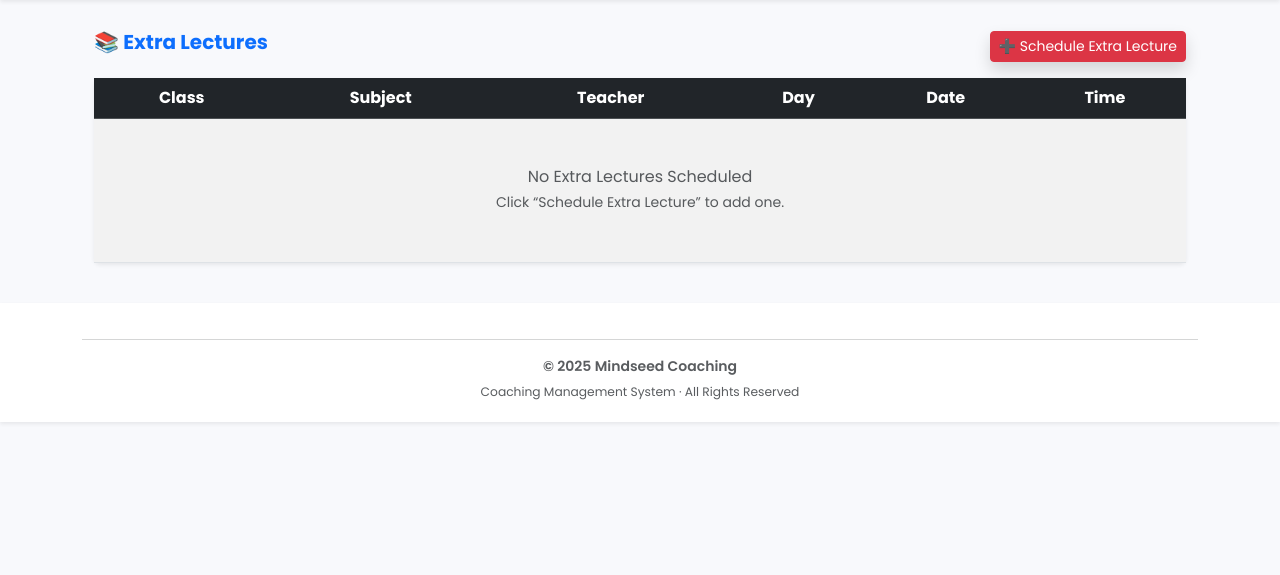
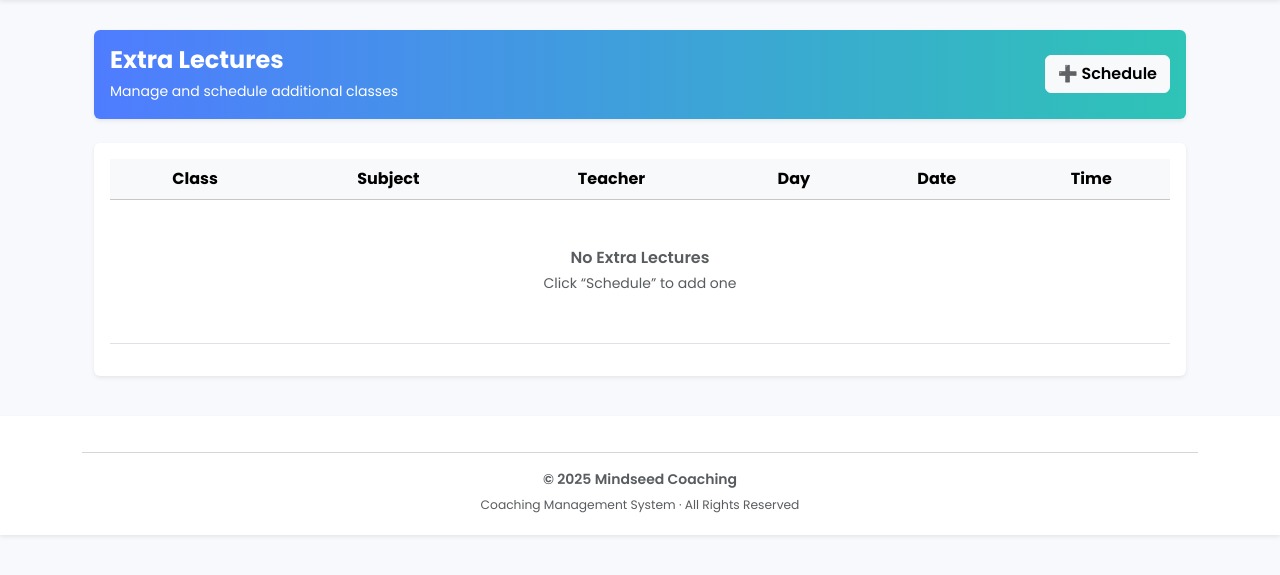
Before and after one commit to psyduck3035/Coaching-management1, a Flask app: template Coaching Management/templates/admin_extra_lectures_list.html in a window 1280 px wide. Shown: the part 60-635 px from the top of the page. Run offline with Flask 3, Linux system fonts and the light colour scheme; the template is opened without the code that fills it, so the values that code supplies are empty.

Commit message:
Update admin_extra_lectures_list.html

```diff
--- a/Coaching Management/templates/admin_extra_lectures_list.html
+++ b/Coaching Management/templates/admin_extra_lectures_list.html
@@ -3,24 +3,27 @@
 
 <div class="container-fluid">
 
-    <!-- Header -->
-    <div class="d-flex justify-content-between align-items-center mb-3">
-        <h5 class="fw-bold text-primary">
-            📚 Extra Lectures
-        </h5>
-
-        <a href="/admin/extra_lecture" class="btn btn-danger btn-sm shadow">
-            ➕ Schedule Extra Lecture
-        </a>
+    <!-- Page Header Card -->
+    <div class="card border-0 shadow-sm mb-4"
+         style="background: linear-gradient(90deg,#4f7cff,#2ec4b6);">
+        <div class="card-body text-white d-flex justify-content-between align-items-center">
+            <div>
+                <h4 class="fw-bold mb-1">Extra Lectures</h4>
+                <small>Manage and schedule additional classes</small>
+            </div>
+            <a href="/admin/extra_lecture" class="btn btn-light fw-semibold">
+                ➕ Schedule
+            </a>
+        </div>
     </div>
 
-    <!-- Card -->
-    <div class="card shadow-sm border-0">
-        <div class="card-body p-0">
+    <!-- Table Card -->
+    <div class="card border-0 shadow-sm">
+        <div class="card-body">
 
             <div class="table-responsive">
-                <table class="table table-hover table-striped align-middle mb-0">
-                    <thead class="table-dark text-center">
+                <table class="table align-middle table-hover">
+                    <thead class="table-light text-center">
                         <tr>
                             <th>Class</th>
                             <th>Subject</th>
@@ -34,25 +37,19 @@
                     <tbody class="text-center">
                         {% for l in lectures %}
                         <tr>
-                            <td>
-                                <span class="fw-semibold">
-                                    Class {{ l.class }}
-                                </span>
-                            </td>
+                            <td class="fw-semibold">Class {{ l.class }}</td>
 
                             <td>{{ l.subject }}</td>
 
                             <td>{{ l.teacher }}</td>
 
                             <td>
-                                <span class="badge bg-info text-dark">
+                                <span class="badge rounded-pill bg-info text-dark">
                                     {{ l.day }}
                                 </span>
                             </td>
 
-                            <td>
-                                {{ l.lecture_date }}
-                            </td>
+                            <td>{{ l.lecture_date }}</td>
 
                             <td>
                                 <span class="badge bg-success">
@@ -64,13 +61,12 @@
                                 </span>
                             </td>
                         </tr>
-
                         {% else %}
                         <tr>
                             <td colspan="6" class="py-5">
                                 <div class="text-muted">
-                                    <h6 class="mb-1">No Extra Lectures Scheduled</h6>
-                                    <small>Click “Schedule Extra Lecture” to add one.</small>
+                                    <h6 class="fw-semibold mb-1">No Extra Lectures</h6>
+                                    <small>Click “Schedule” to add one</small>
                                 </div>
                             </td>
                         </tr>
```
